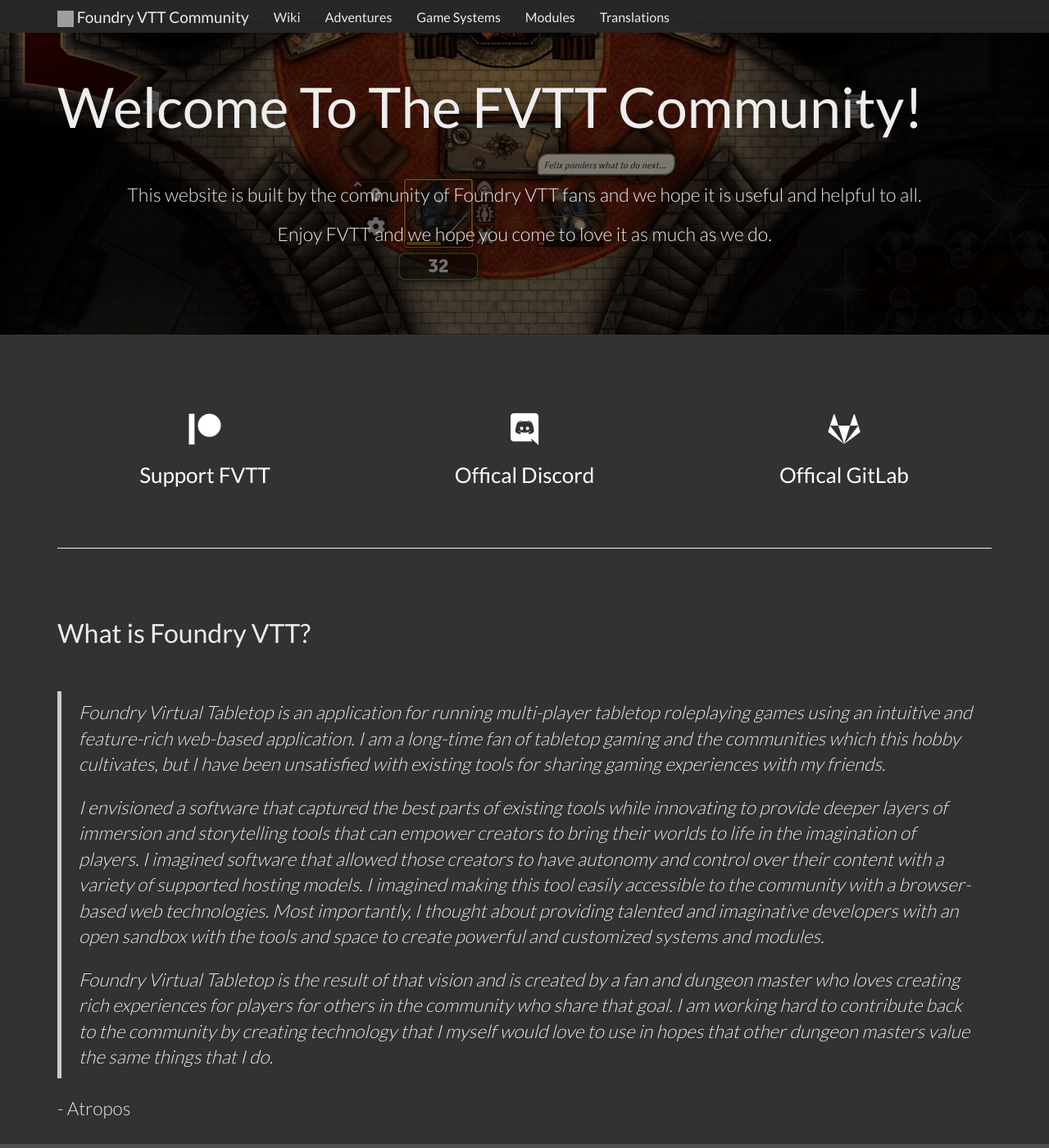
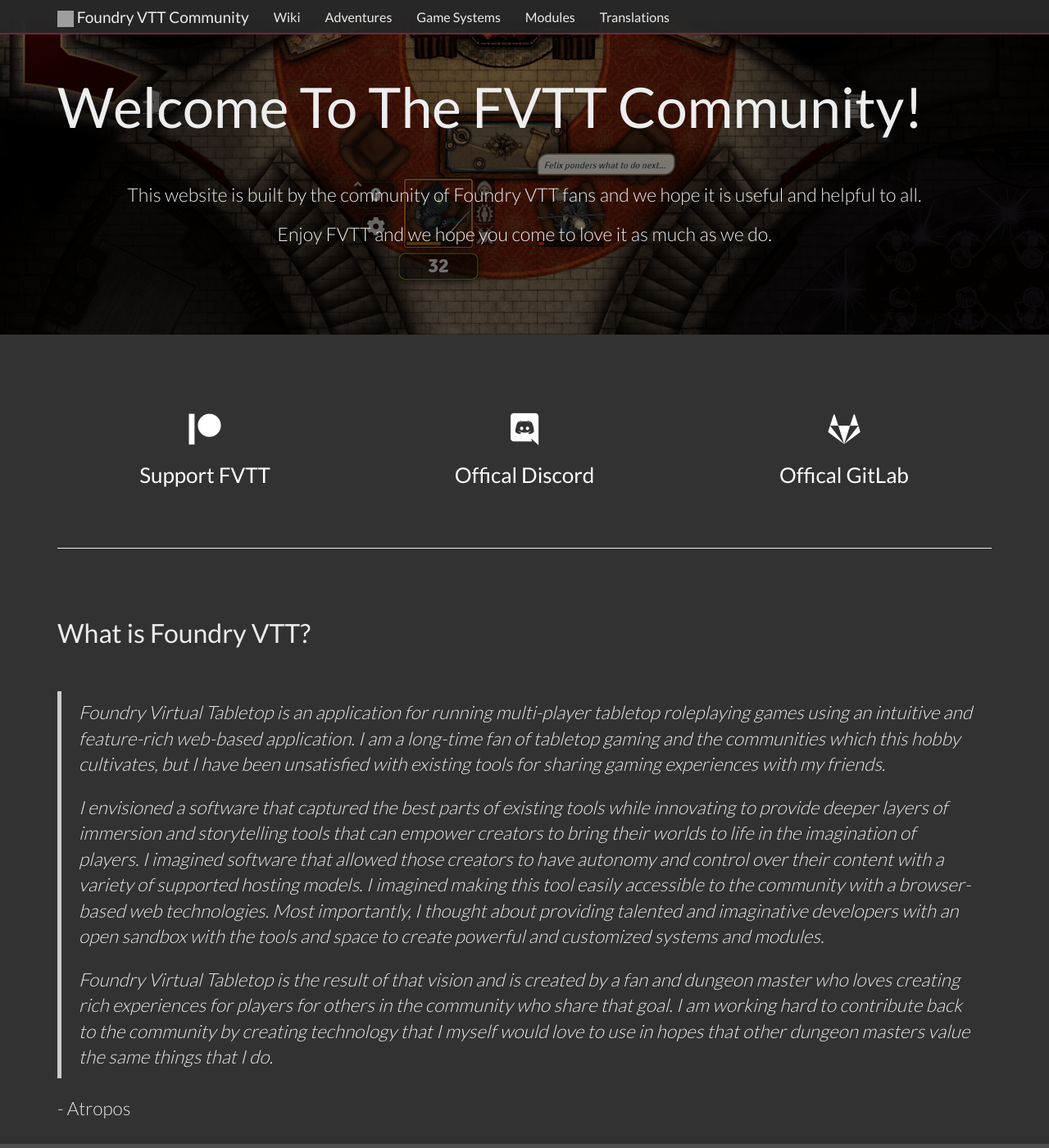
Before and after one commit to foundry-vtt-community/foundry-vtt-community.github.io, a Jekyll site: the page built from index.html, in a window 1280 px wide and 1400 px high. Shown: the whole window at 82% size. Built offline with Jekyll 4.4.1, drawn with Linux system fonts in a browser that asks for light colours; comment, search, counter and statistics services are not loaded; grey boxes are pictures that could not be loaded.

Commit message:
Added red highlight to navbar

```diff
--- a/css/main.scss
+++ b/css/main.scss
@@ -107,6 +107,7 @@
 // nav
 .navbar-default {
 	background-color: rgba(39, 39, 39, 0.95);
+	border-bottom:2px solid rgba(#c7254e, .5);
 }
 .navbar-default .navbar-nav > li > a:hover, .navbar-default .navbar-nav > li > a:focus {
 	color:#EEE;
@@ -126,7 +127,7 @@
 	border-top: 1px solid#EEE;
 }
 blockquote {
-	border-left-color:rgba(255, 255, 255, 0.75)
+	border-left-color:rgba(255, 255, 255, 0.75);
 }
 
 // links
```
